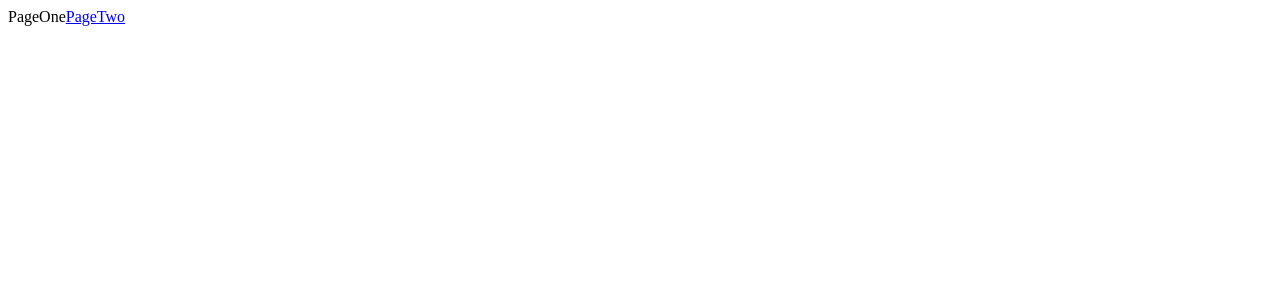
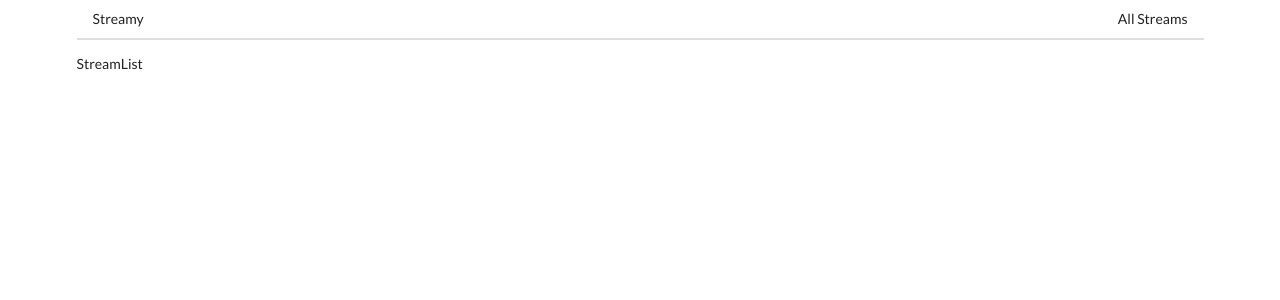
Before and after one commit to yaairfernando/client, a React (Create React App) app: page / in a window 1280 px wide. Shown: the top 300 px of the page. Built offline with nearby package versions, Linux system fonts and the light colour scheme.

Commit message:
Add the Header component

```diff
--- a/public/index.html
+++ b/public/index.html
@@ -5,6 +5,7 @@
     <link rel="icon" href="%PUBLIC_URL%/favicon.ico" />
     <meta name="viewport" content="width=device-width, initial-scale=1" />
     <meta name="theme-color" content="#000000" />
+    <link rel="stylesheet" href="https://cdnjs.cloudflare.com/ajax/libs/semantic-ui/2.4.1/semantic.min.css">
     <meta
       name="description"
       content="Web site created using create-react-app"
--- a/src/components/App.js
+++ b/src/components/App.js
@@ -1,33 +1,23 @@
 import React from 'react';
 import { BrowserRouter, Route, Link } from 'react-router-dom';
-
-const PageOne = () => {
-  return (
-    <div>
-      PageOne
-      <Link to="/pagetwo">PageTwo</Link>
-    </div>
-  )
-}
-
-const PageTwo = () => {
-  return (
-    <div>
-      PageTwo
-      <Link to="/">PageOne</Link>
-      <button>Click me</button>
-    </div>
-  )
-}
-
+import StreamCreate from './streams/StreamCreate';
+import StreamEdit from './streams/StreamEdit';
+import StreamDelete from './streams/StreamDelete';
+import StreamList from './streams/StreamList';
+import StreamShow from './streams/StreamShow';
+import Header from './Header';
 
 const App = () => {
   return(
-    <div>
+    <div className="ui container">
       <BrowserRouter>
         <div>
-          <Route path="/" exact component={PageOne} />
-          <Route path="/pagetwo" component={PageTwo} />
+          <Header />
+          <Route path="/" exact component={StreamList} />
+          <Route path="/streams/new" component={StreamCreate} />
+          <Route path="/streams/edit" component={StreamEdit} />
+          <Route path="/streams/delete" component={StreamDelete} />
+          <Route path="/streams/show" component={StreamShow} />
         </div>
       </BrowserRouter>
     </div>
--- /dev/null
+++ b/src/components/Header.js
@@ -0,0 +1,20 @@
+import React from 'react';
+import { Link } from 'react-router-dom';
+
+const Header = () => {
+  return(
+    <div className="ui secondary pointing menu">
+      <Link to="/" className="item" >
+        Streamy
+      </Link>
+      <div className="right menu">
+        <Link to="/" className="item" >
+          All Streams
+        </Link>
+
+      </div>
+    </div>
+  );
+};
+
+export default Header;
```
